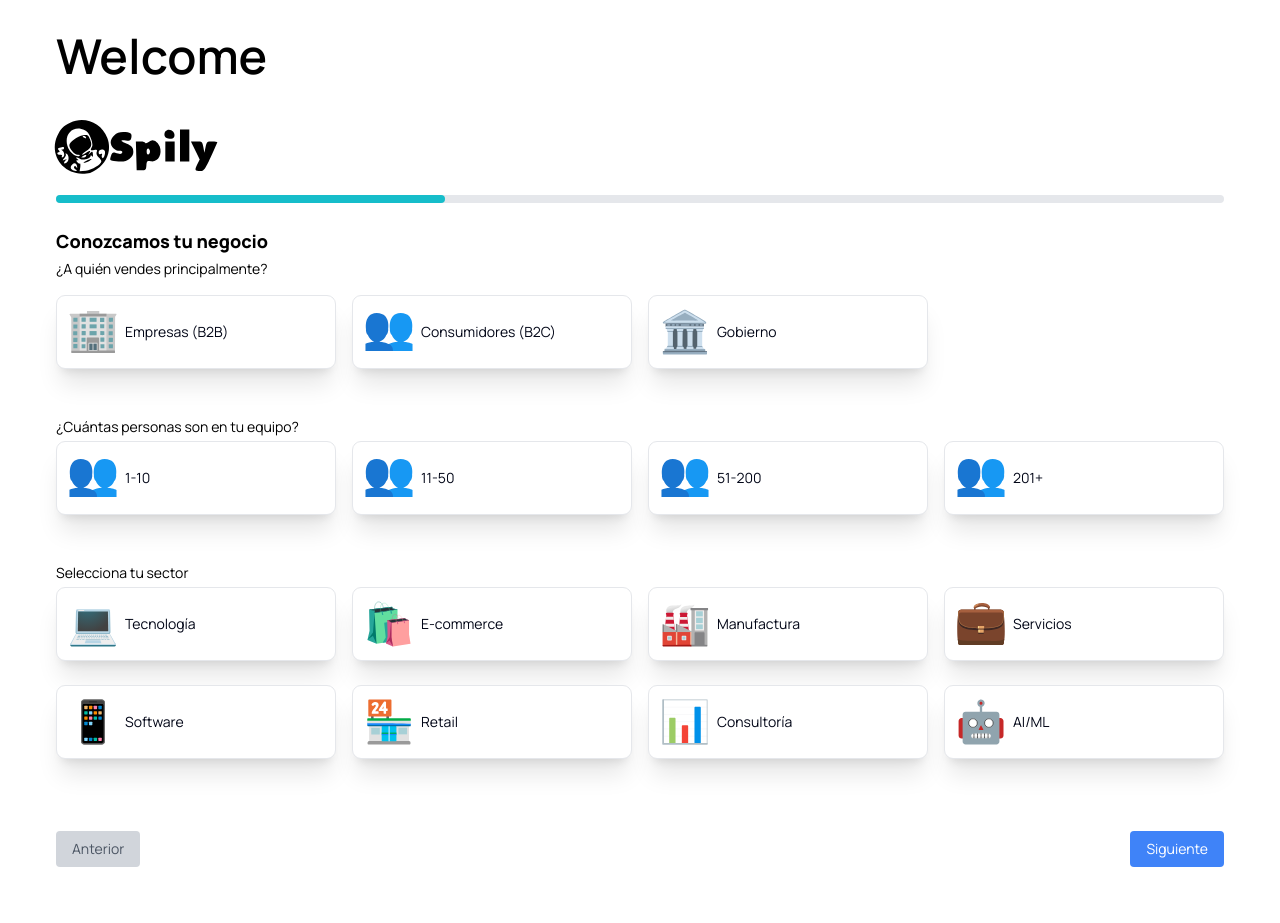
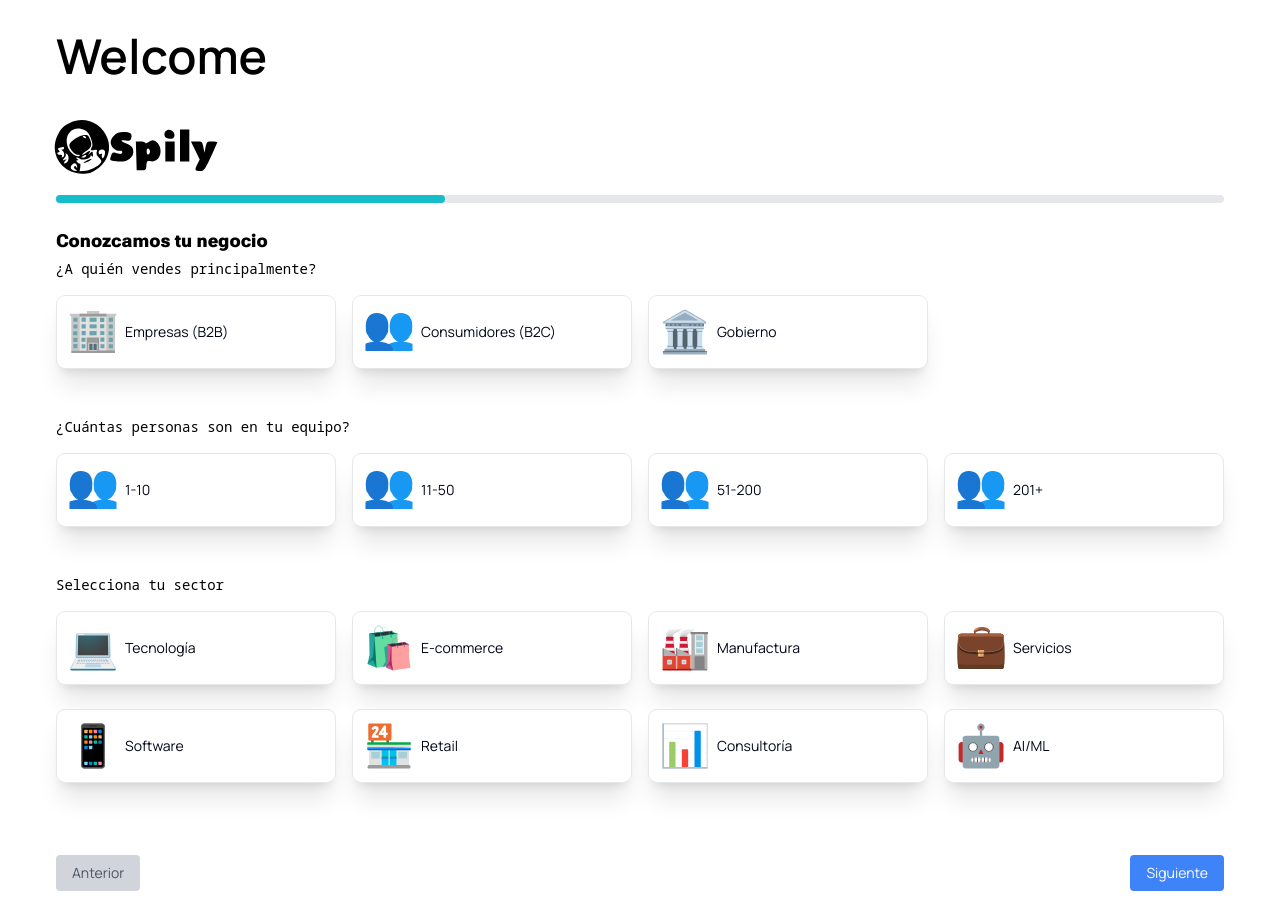
Before and after one commit to Yanfran/AIBusinessAssistant_FrontEnd, a Next.js app: page /auth/auth2/wizard in a window 1280 px wide. Before the commit the page ends 899 px from the top, so only its background shows below. Built offline with nearby package versions, Linux system fonts and the light colour scheme.

Commit message:
Avances 12-21-24

```diff
--- a/src/app/auth/auth2/wizard/page.tsx
+++ b/src/app/auth/auth2/wizard/page.tsx
@@ -5,6 +5,12 @@ import CardBox from "../../../components/shared/CardBox";
 import Image from "next/image";
 import Logo from "/images/logos/logo.svg";
 import Link from "next/link";
+import { Roboto_Flex, Noto_Sans_Mono } from "next/font/google";
+import router, { useRouter } from "next/router";
+
+const robotoFlex = Roboto_Flex({ subsets: ["latin"], weight: ["900", "900"] });
+const notoSansMono = Noto_Sans_Mono({ subsets: ["latin"], weight: ["400", "700"] });
+
 
 const Page = () => {
   const [currentStep, setCurrentStep] = useState(1);
@@ -34,6 +40,12 @@ const Page = () => {
 
   const nextStep = () => setCurrentStep((prev) => Math.min(prev + 1, 3));
   const prevStep = () => setCurrentStep((prev) => Math.max(prev - 1, 1));
+
+   // Redirige a /dashboard al llegar al último paso
+
+   const handleFinish = () => {
+    router.push("/dashboard");
+  };
 
   return (
     // <CardBox className="m-8">
@@ -71,8 +83,8 @@ const Page = () => {
           {currentStep === 1 && (
             <div className="col-span-2">
 
-              <h2 className="mb-1 card-title font-black text-black">Conozcamos tu negocio</h2>
-              <p className="mb-4  text-black">¿A quién vendes principalmente?</p>
+              <h2 className={`${robotoFlex.className} mb-1 card-title`}>Conozcamos tu negocio</h2>
+              <p className={`${notoSansMono.className} mb-4  text-black`}>¿A quién vendes principalmente?</p>
               <div className="grid grid-cols-4 gap-4 mb-10">
                   {[
                     { name: "Empresas (B2B)", svg: "/images/iconos/Office-Building--Streamline-Noto-Emoji.svg"  },
@@ -93,7 +105,7 @@ const Page = () => {
                   ))}
               </div>
 
-              <p className="mb-1 text-black">¿Cuántas personas son en tu equipo?</p>
+              <p className={`${notoSansMono.className} mb-4  text-black`}>¿Cuántas personas son en tu equipo?</p>
               <div className="grid grid-cols-4 gap-4 mb-10">
                   {[
                     { name: "1-10", svg: "/images/iconos/Busts-In-Silhouette--Streamline-Noto-Emoji.svg"  },
@@ -115,7 +127,7 @@ const Page = () => {
                   ))}
               </div>
 
-              <p className="mb-1 text-black">Selecciona tu sector</p>
+              <p className={`${notoSansMono.className} mb-4  text-black`}>Selecciona tu sector</p>
               <div className="grid grid-cols-4 gap-4 mb-10">
                   {[
                     { name: "Tecnología", svg: "/images/iconos/Laptop--Streamline-Noto-Emoji.svg"  },
@@ -146,8 +158,8 @@ const Page = () => {
 
           {currentStep === 2 && (
             <div className="col-span-2">
-              <h2 className="mb-1 card-title font-black text-black">Personalicemos tu experiencia</h2>
-              <p className="mb-1 text-black">¿Qué quieres lograr?</p>
+              <h2 className={`${robotoFlex.className} mb-1 card-title`}>Personalicemos tu experiencia</h2>
+              <p className={`${notoSansMono.className} mb-4  text-black`}>¿Qué quieres lograr?</p>
               <div className="grid grid-cols-4 gap-4 mb-10">
                   {[
                     { name: "Aumentar Ventas", svg: "/images/iconos/Chart-Decreasing--Streamline-Noto-Emoji.svg"  },
@@ -170,7 +182,7 @@ const Page = () => {
                   ))}
               </div>
 
-              <p className="mb-1 text-black">¿Qué área necesita más atención?</p>
+              <p className={`${notoSansMono.className} mb-4  text-black`}>¿Qué área necesita más atención?</p>
               <div className="grid grid-cols-4 gap-4 mb-10">
                   {[
                     { name: "Ventas", svg: "/images/iconos/Briefcase--Streamline-Noto-Emoji.svg"  },
@@ -193,7 +205,7 @@ const Page = () => {
                   ))}
               </div>
 
-              <p className="mb-1 text-black">¿Qué herramientas usas?</p>
+              <p className={`${notoSansMono.className} mb-4  text-black`}>¿Qué herramientas usas?</p>
               <div className="grid grid-cols-4 gap-4 mb-10">
                   {[
                     { name: "Gmail/Outlook", svg: "/images/iconos/Incoming-Envelope--Streamline-Noto-Emoji.svg"  },
@@ -222,8 +234,8 @@ const Page = () => {
           {currentStep === 3 && (
             <div className="col-span-2">
 
-              <h2 className="mb-1 card-title font-black text-black">¡Último paso para comenzar!</h2>
-              <p className="mb-1 text-black">¿Qué te gustaría automatizar primero?</p>
+              <h2 className={`${robotoFlex.className} mb-1 card-title`}>¡Último paso para comenzar!</h2>
+              <p className={`${notoSansMono.className} mb-4  text-black`}>¿Qué te gustaría automatizar primero?</p>
               <div className="grid grid-cols-4 gap-4 mb-10">
                   {[
                     { name: "Emails", svg: "/images/iconos/Incoming-Envelope--Streamline-Noto-Emoji.svg"  },
@@ -246,7 +258,7 @@ const Page = () => {
                   ))}
               </div>
 
-              <p className="mb-1 text-black">¿Nivel de automatización deseado?</p>
+              <p className={`${notoSansMono.className} mb-4  text-black`}>¿Nivel de automatización deseado?</p>
               <div className="grid grid-cols-4 gap-4 mb-10">
                   {[
                     { name: "Básico: Automatizaciones simples", svg: "/images/iconos/Seedling--Streamline-Noto-Emoji.svg"  },
@@ -267,7 +279,7 @@ const Page = () => {
                   ))}
               </div>
 
-              <p className="mb-1 text-black">¿Qué te gustaría automatizar primero?</p>
+              <p className={`${notoSansMono.className} mb-4  text-black`}>¿Qué te gustaría automatizar primero?</p>
               <div className="grid grid-cols-4 gap-4 mb-10">
                   {[
                     { name: "Primera vez", svg: "/images/iconos/Hatching-Chick--Streamline-Noto-Emoji.svg"  },
@@ -305,7 +317,13 @@ const Page = () => {
           </button>
           <button
             className="btn-primary bg-blue-500 text-white py-2 px-4 rounded hover:bg-blue-600"
-            onClick={nextStep}
+            onClick={() => {
+              if (currentStep === 3) {
+                handleFinish(); // Llamar a handleFinish para redirigir a /dashboard
+              } else {
+                nextStep(); // Continuar con el siguiente paso
+              }
+            }}
             disabled={currentStep === 3}
           >
             Siguiente
```
